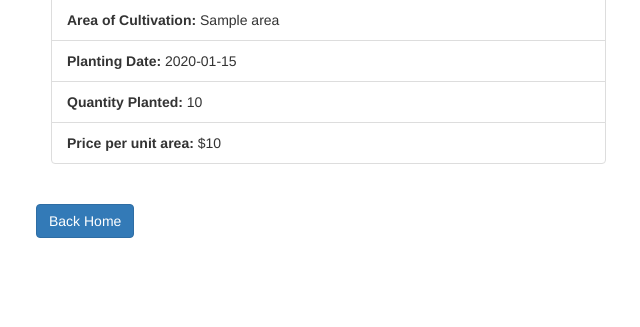
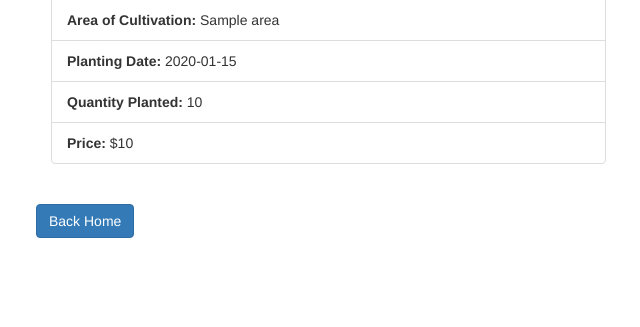
Before and after one commit to AndresHernandez15/DS-AgriculltureCompany, a Flask app: template templates/crop_detail.html in a window 1280 px wide. Shown: the part 331-658 px from the top of the page, without its empty margins (34-674 px from the left). Run offline with Flask 3, Linux system fonts and the light colour scheme; the template is opened without the code that fills it: most values are stand-ins (such as "Sample title", 1, 10 or a date in 2020); some libraries are stand-ins or nearby versions.

Commit message:
Update crop_detail.html

```diff
--- a/templates/crop_detail.html
+++ b/templates/crop_detail.html
@@ -16,7 +16,7 @@
                 <li class="list-group-item"><strong>Area of Cultivation:</strong> {{ value.area }} </li>
                 <li class="list-group-item"><strong>Planting Date:</strong> {{ value.date.strftime('%Y-%m-%d') }}</li>
                 <li class="list-group-item"><strong>Quantity Planted:</strong> {{ value.amount }}</li>
-                <li class="list-group-item"><strong>Price per unit area:</strong> ${{ value.price }}</li>
+                <li class="list-group-item"><strong>Price:</strong> ${{ value.price }}</li>
             </ul>
         </div>
     </div>
```
